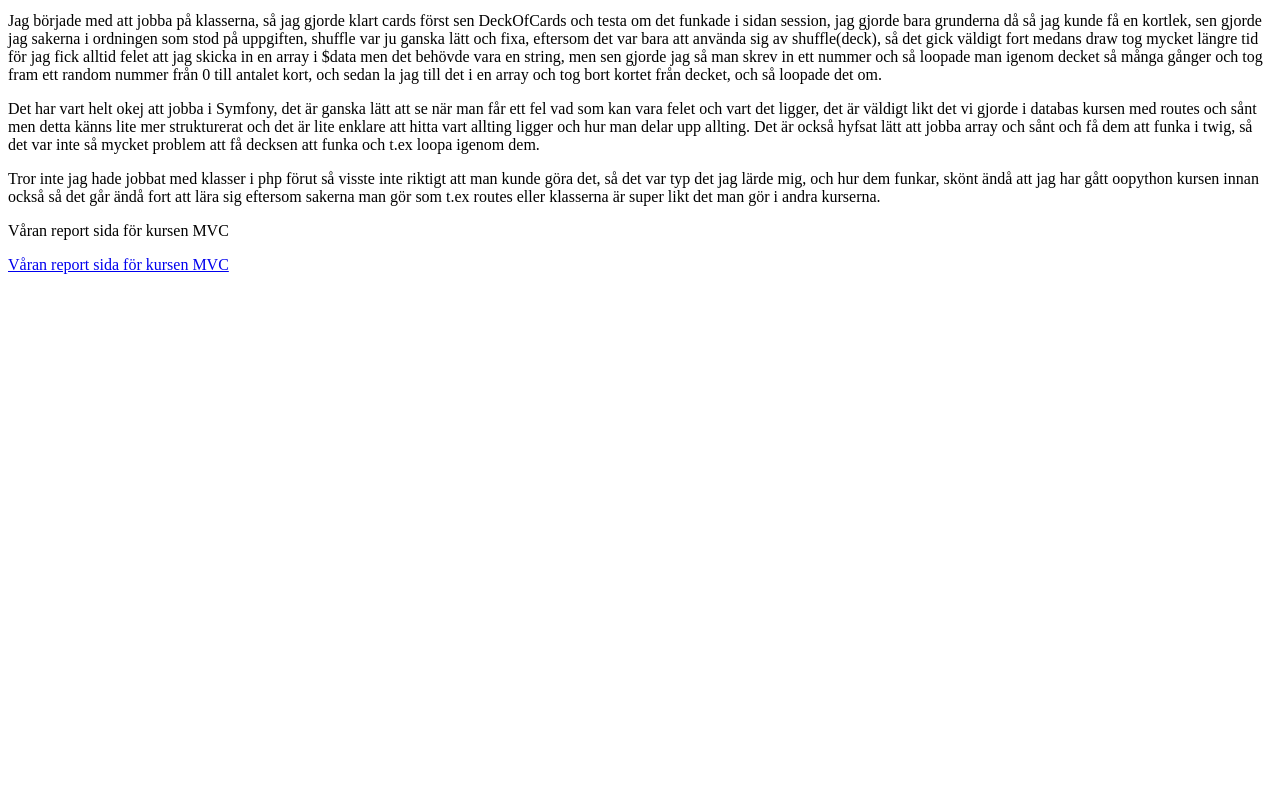
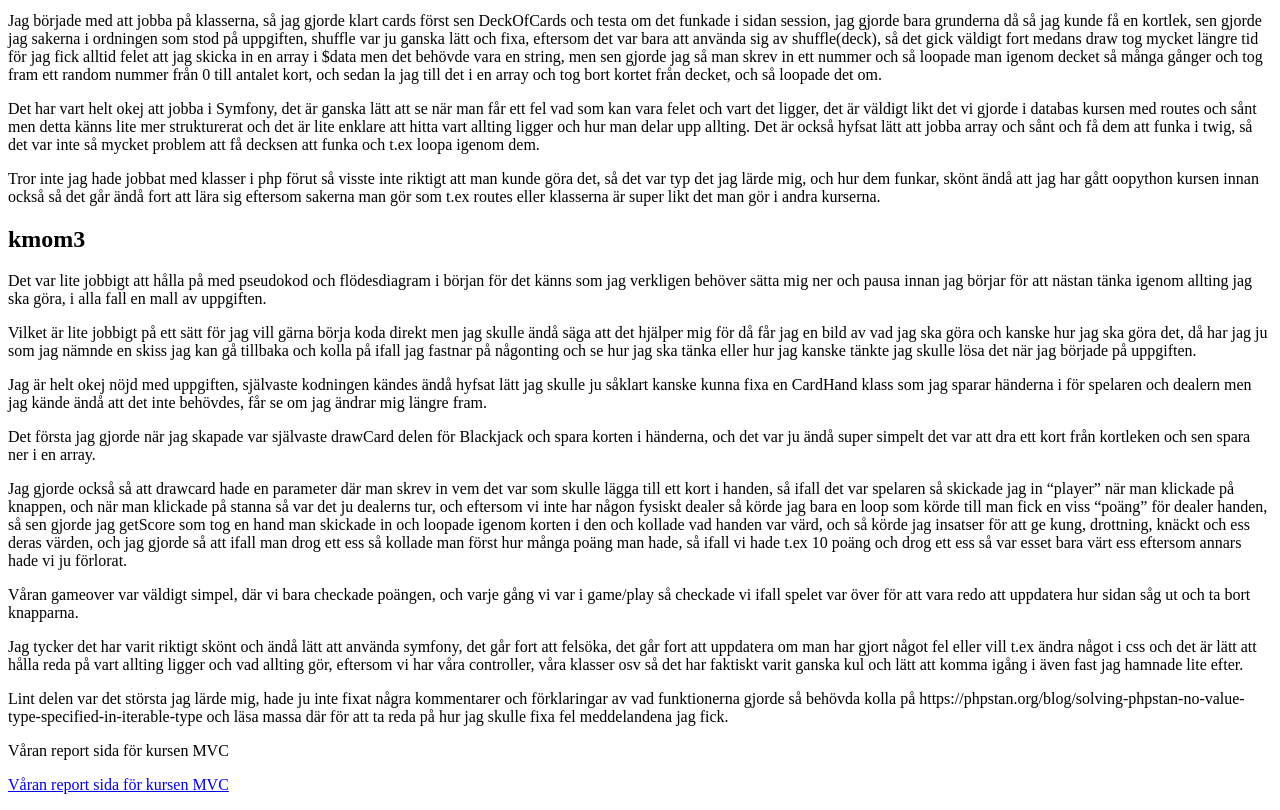
Before and after one commit to tiae24/report, a Symfony app: template templates/report.html.twig in a window 1280 px wide. Shown: the part 1896-2706 px from the top of the page. Before the commit the page ends 2170 px from the top, so only its background shows below. Run offline with Twig, Linux system fonts and the light colour scheme; the template is opened without the code that fills it, so the values that code supplies are empty; some libraries are stand-ins or nearby versions.

Commit message:
Kmom03, Added report part

```diff
--- a/templates/report.html.twig
+++ b/templates/report.html.twig
@@ -93,6 +93,42 @@ Det är också hyfsat lätt att jobba array och sånt och få dem att funka i tw
 Tror inte jag hade jobbat med klasser i php förut så visste inte riktigt att man kunde göra det, så det var typ det jag lärde mig, och hur dem funkar, skönt ändå att jag har gått oopython kursen innan också så det går ändå fort att lära sig eftersom sakerna man gör som t.ex routes eller klasserna är super likt det man gör i andra kurserna.
 
                 </p>
+
+                <h2 id="kmom03" class="reports">kmom3</h2>
+
+                <p>
+                    Det var lite jobbigt att hålla på med pseudokod och flödesdiagram i början för det känns som jag verkligen behöver sätta mig ner och pausa innan jag börjar för att nästan tänka igenom allting jag ska göra, i alla fall en mall av uppgiften.
+
+                </p>
+
+                <p>
+                    Vilket är lite jobbigt på ett sätt för jag vill gärna börja koda direkt men jag skulle ändå säga att det hjälper mig för då får jag en bild av vad jag ska göra och kanske hur jag ska göra det, då har jag ju som jag nämnde en skiss jag kan gå tillbaka och kolla på ifall jag fastnar på någonting och se hur jag ska tänka eller hur jag kanske tänkte jag skulle lösa det när jag började på uppgiften.
+                </p>
+
+                <p>
+                    Jag är helt okej nöjd med uppgiften, självaste kodningen kändes ändå hyfsat lätt jag skulle ju såklart kanske kunna fixa en CardHand klass som jag sparar händerna i för spelaren och dealern men jag kände ändå att det inte behövdes, får se om jag ändrar mig längre fram.
+                </p>
+
+                <p>
+                    Det första jag gjorde när jag skapade var självaste drawCard delen för Blackjack och spara korten i händerna, och det var ju ändå super simpelt det var att dra ett kort från kortleken och sen spara ner i en array.
+                </p>
+
+                <p>
+                    Jag gjorde också så att drawcard hade en parameter där man skrev in vem det var som skulle lägga till ett kort i handen, så ifall det var spelaren så skickade jag in “player” när man klickade på knappen, och när man klickade på stanna så var det ju dealerns tur, och eftersom vi inte har någon fysiskt dealer så körde jag bara en loop som körde till man fick en viss “poäng” för dealer handen, så sen gjorde jag getScore som tog en hand man skickade in och loopade igenom korten i den och kollade vad handen var värd, och så körde jag insatser för att ge kung, drottning, knäckt och ess deras värden, och jag gjorde så att ifall man drog ett ess så kollade man först hur många poäng man hade, så ifall vi hade t.ex 10 poäng och drog ett ess så var esset bara värt ess eftersom annars hade vi ju förlorat.
+                </p>
+
+                <p>
+                    Våran gameover var väldigt simpel, där vi bara checkade poängen, och varje gång vi var i game/play så checkade vi ifall spelet var över för att vara redo att uppdatera hur sidan såg ut och ta bort knapparna.
+                </p>
+
+                <p>
+                    Jag tycker det har varit riktigt skönt och ändå lätt att använda symfony, det går fort att felsöka, det går fort att uppdatera om man har gjort något fel eller vill t.ex ändra något i css och det är lätt att hålla reda på vart allting ligger och vad allting gör, eftersom vi har våra controller, våra klasser osv så det har faktiskt varit ganska kul och lätt att komma igång i även fast jag hamnade lite efter.
+                </p>
+
+                <p>
+                    Lint delen var det största jag lärde mig, hade ju inte fixat några kommentarer och förklaringar av vad funktionerna gjorde så behövda kolla på https://phpstan.org/blog/solving-phpstan-no-value-type-specified-in-iterable-type och läsa massa där för att ta reda på hur jag skulle fixa fel meddelandena jag fick.
+                </p>
+
             </article>
         </main>
     </div>
```
